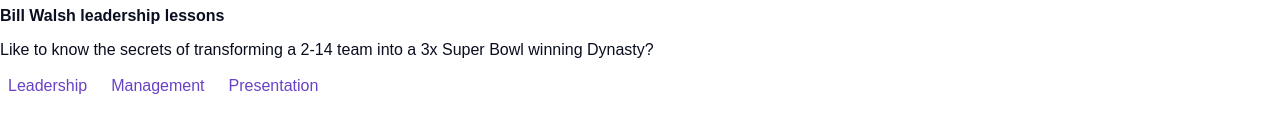
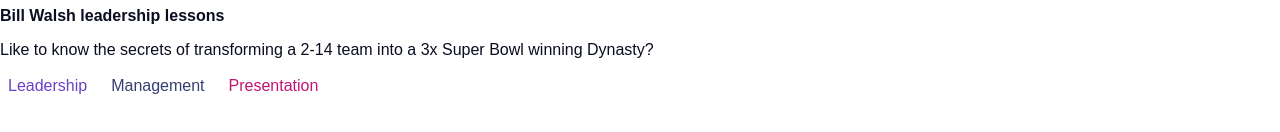
Before and after one commit to 120lennox/blog-frontend, a Next.js app in the folder blog/: page / in a window 1280 px wide. Shown: the part 1780-1912 px from the top of the page. Built offline with nearby package versions, Linux system fonts and the light colour scheme.

Commit message:
added sections to fetch APIs

```diff
--- a/blog/app/components/allPosts.tsx
+++ b/blog/app/components/allPosts.tsx
@@ -26,8 +26,8 @@
                         </div>
                         <div className="flex flex-row space-x-2">
                             <div className="bg-white text-[#6941C6] rounded-full px-2 py-1">Leadership</div>
-                            <div className="bg-white text-[#6941C6] rounded-full px-2 py-1">Management</div>
-                            <div className="bg-white text-[#6941C6] rounded-full px-2 py-1">Presentation</div>
+                            <div className="bg-white text-[#363F72] rounded-full px-2 py-1">Management</div>
+                            <div className="bg-white text-[#C11574] rounded-full px-2 py-1">Presentation</div>
                         </div>
                     </div>
                 </div>
```
Also changed, not shown: blog/app/lib/data.ts (added).
